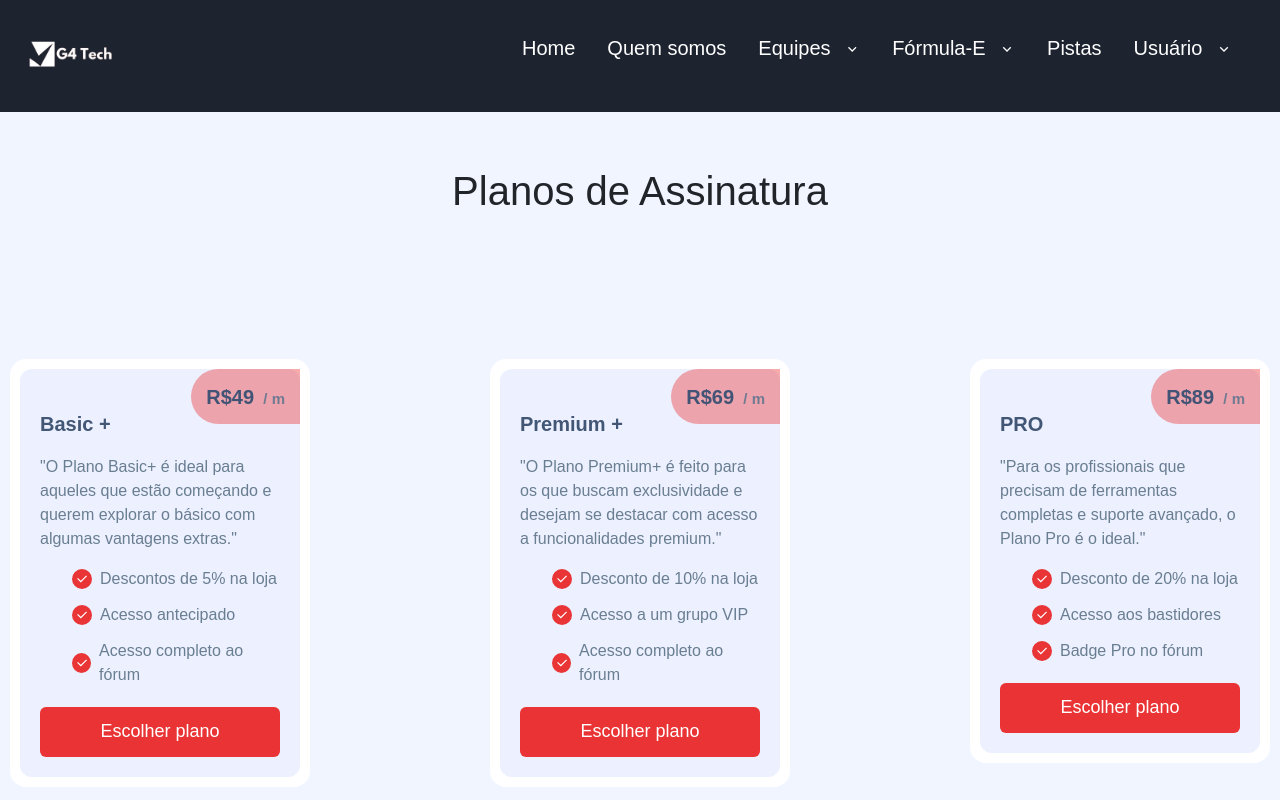
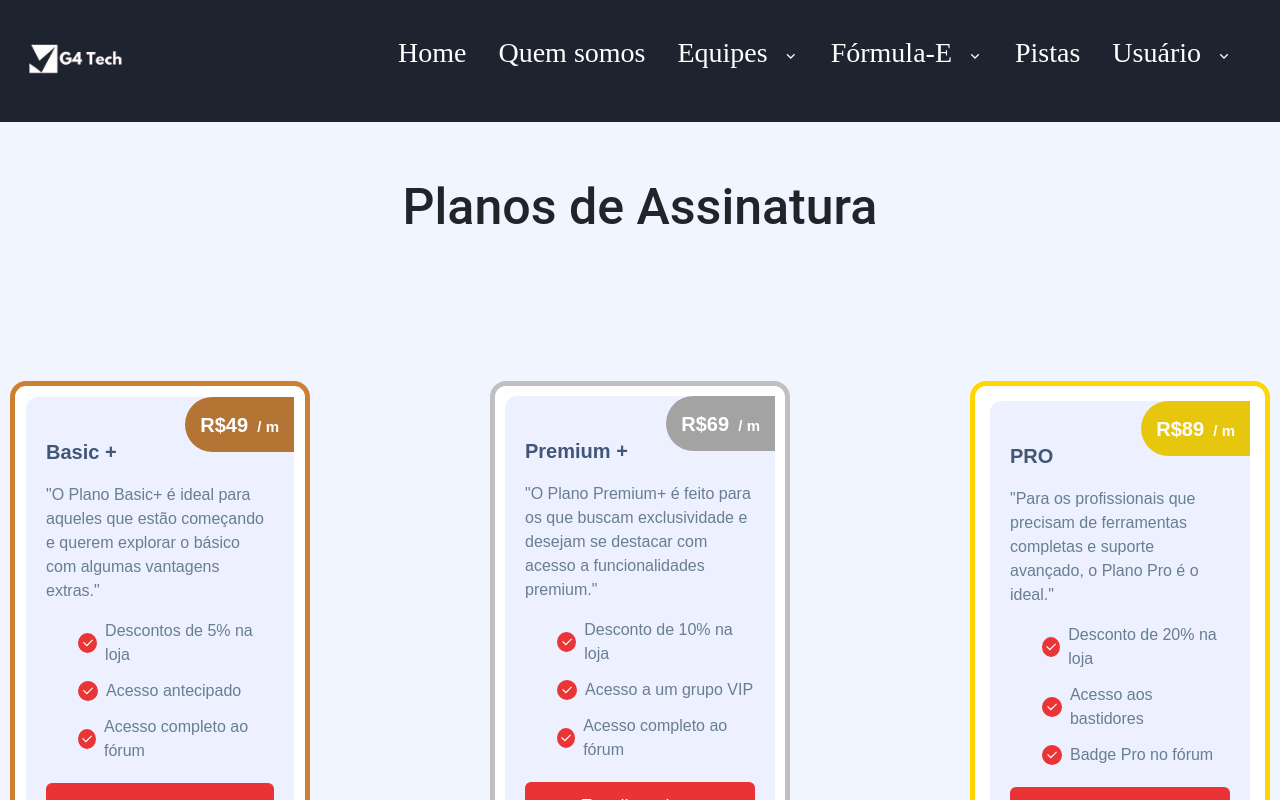
Before and after one commit to Geral-cp-s/Sprint3-Web, a React (Vite) app: page /assinatura in a window 1280 px wide. Shown: the top 800 px of the page. Built offline with nearby package versions, Linux system fonts and the light colour scheme.

Commit message:
Alterando Estilização geral

```diff
--- a/src/components/Card.jsx
+++ b/src/components/Card.jsx
@@ -1,36 +1,56 @@
-import React, { useState,useEffect } from 'react';
+import React, { useState, useEffect } from 'react';
+import styled from 'styled-components';
 
+const MainCard = styled.main`
+.item {
+  display: flex;
+  align-items: center; /* Alinha verticalmente no centro */
+}
 
+.item img {
+  margin-right: 20px; /* Adiciona um espaço à direita da imagem */
+  width: 50px; /* Ajusta o tamanho da imagem, se necessário */
+  height: 50px;
+}
 
-const Card = () =>{
+.item p {
+  margin: 0; /* Remove a margem padrão dos parágrafos */
+}
+
+`
+
+const Card = () => {
     const [forum, setForum] = useState([]);
 
-useEffect(()=>{
+    useEffect(() => {
         fetch('http://localhost:5000/forum/')
-    .then((resp)=>{
+            .then((resp) => {
                 return resp.json();
             })
-    .then((data)=>{
-        setForum(data);
+            .then((data) => {
+                setForum(data.reverse());
             })
 
         //retorna um array vazio
-},[])
+    }, [])
 
 
-    return(
-        <>
+    return (
+        <MainCard>
             <div>
-            {forum.map((item,index)=>(
+                {forum.map((item, index) => (
                     <div className='card' key={index}>
-                    <p>Nome: {item.nome}</p>
+                        <p className="item">
+                            <img src="/img/9055969781537356155-128.png" alt="" />
+                            {item.nome}
+                        </p>
                         <p>Email: {item.email}</p>
                         <p>Comentario: {item.descricao}</p>
-                    <img src="/img/9055969781537356155-128.png" alt="" />
+
                     </div>
                 ))}
             </div>
-        </>
+        </MainCard>
     )
 }
 
--- a/src/components/Equipes/styledEquipes.js
+++ b/src/components/Equipes/styledEquipes.js
@@ -7,6 +7,7 @@ export const CardListContainer = styled.div`
   justify-content: center;
   gap: 20px;
   margin: 20px;
+
 `;
 
 // Estilização do Card
@@ -23,6 +24,8 @@ export const CardContainer = styled.div`
   text-align: center;
   box-shadow: 0 4px 8px rgba(0, 0, 0, 0.1);
   transition: transform 0.2s;
+  background-color: rgb(245, 245, 245);
+
 
   &:hover {
     transform: scale(1.05);
--- a/src/components/Mahindra/styledMahindra.js
+++ b/src/components/Mahindra/styledMahindra.js
@@ -6,6 +6,7 @@ export const TeamInfoContainer = styled.div`
   padding: 20px;
   text-align: center;
   margin-top: 6%;
+
 `;
 
 export const Logo = styled.img`
@@ -70,6 +71,7 @@ export const ModalContent = styled.div`
     margin: 0; /* Remove margem padrão */
     font-size: 20px; /* Tamanho da fonte do título */
     color: #333; /* Cor do texto */
+
   }
 
   /* Estilos para conteúdo do modal */
@@ -77,6 +79,7 @@ export const ModalContent = styled.div`
     margin: 15px 0 0; /* Espaçamento entre parágrafos */
     color: #666; /* Cor do texto */
     line-height: 1.5; /* Espaçamento entre linhas */
+
   }
 
   /* Estilos para botão de fechamento */
@@ -174,6 +177,7 @@ export const DriverCard = styled.div`
     font-size: 18px; /* Tamanho da fonte do nome do piloto */
     color: #333; /* Cor do texto */
     margin-bottom: 10px; /* Espaçamento inferior */
+
   }
 
   p {
@@ -181,6 +185,7 @@ export const DriverCard = styled.div`
     color: #666; /* Cor do texto para descrição */
     line-height: 1.5; /* Espaçamento entre linhas */
     margin: 0; /* Remove margens padrão */
+
   }
 
   /* Adicionando um efeito de contorno gradual */
@@ -226,6 +231,7 @@ export const QuemEContainer = styled.div`
   border-radius: 8px;
   box-shadow: 0 4px 8px rgba(0, 0, 0, 0.1);
   transition: transform 0.3s;
+
 
   &:hover {
     transform: translateY(-2px);
--- a/src/components/styledFooter.js
+++ b/src/components/styledFooter.js
@@ -17,6 +17,9 @@ export const FooterGeral = styled.footer`
         width: 100%;
         max-width: 1200px;
         margin: 20px 0;
+        @import url('https://fonts.googleapis.com/css2?family=Orbitron:wght@400..900&display=swap');
+        font-family: orbitron;
+
     }
 
     nav ul {
--- a/src/components/styledHeader.js
+++ b/src/components/styledHeader.js
@@ -1,4 +1,5 @@
 import styled from "styled-components";
+
 
 export const HeaderMenu = styled.nav`
   /* Container Geral */
@@ -14,10 +15,10 @@ export const HeaderMenu = styled.nav`
 
   /* Logo */
   .nav__logo img {
-    height: 80px; /* Mantenha a altura do cabeçalho */
+    height: 90px; /* Mantenha a altura do cabeçalho */
     transform: scale(1.2); /* Aumente a escala do logo (ajuste conforme necessário) */
     transition: transform 0.3s ease; /* Adicione uma transição suave para o efeito de hover */
-    height: 80px;
+
   }
 
   .nav__logo img:hover {
@@ -49,7 +50,10 @@ export const HeaderMenu = styled.nav`
     padding: 0.5rem 1rem;
     transition: color 0.3s ease, transform 0.2s ease;
     text-align: left;
-    font-size: 20px;
+    font-size: 28px;
+    @import url('https://fonts.googleapis.com/css2?family=Orbitron:wght@400..900&display=swap');
+    font-family: orbitron;
+
 
     &:hover {
       color: rgba(233, 41, 41, 0.938); /* Mudando a cor do texto ao passar o mouse */
@@ -80,7 +84,9 @@ export const HeaderMenu = styled.nav`
     text-align: left;
     border-radius: 10px;
     z-index: 100; /* Garante que o dropdown esteja acima de outros elementos */
-
+    @import url('https://fonts.googleapis.com/css2?family=Orbitron:wght@400..900&display=swap');
+    font-family: orbitron;
+    font-size: 20px;
 
     /* Removendo bolinhas do menu dropdown */
     .dropdown__list {
--- a/src/routes/Assinatura.jsx
+++ b/src/routes/Assinatura.jsx
@@ -13,6 +13,9 @@ const MainAssinatura = styled.main`
         width: 100%;
         max-width: 800px;
         margin-top: 55px;
+        @import url('https://fonts.googleapis.com/css2?family=Audiowide&display=swap');
+        font-family: roboto;
+        font-size: 50px;
     }
 
     .container {
@@ -31,6 +34,10 @@ const MainAssinatura = styled.main`
         max-width: 300px;
         margin-bottom: 10rem;
         margin-top: 5rem;
+        transition: transform 0.3s ease, background-color 0.3s ease;
+            &:hover {
+                transform: translateY(-25px); /* Efeito de elevação ao passar o mouse */
+        }
     }
 
 
@@ -55,11 +62,11 @@ const MainAssinatura = styled.main`
         padding: 0.625em 0.75em;
         font-size: 1.25rem;
         font-weight: 600;
-        color: #425475;
+        color: #ffffff;
     }
 
     .plan .pricing small {
-        color: #707a91;
+        color: #ffffff;
         font-size: 0.75em;
         margin-left: 0.25em;
     }
@@ -138,6 +145,31 @@ const MainAssinatura = styled.main`
         background-color: rgba(233, 41, 41, 0.5);;
     }
 
+    #bronze{
+        border: 5px solid rgb(205, 127, 50);
+        padding: 11px;
+    }
+    #ouro{
+        border: 5px solid rgb(255, 215, 0);
+        padding: 15px;
+    }
+
+    #prata{
+        border: 5px solid rgb(192, 192, 192);
+    }
+
+    #bronzep{
+        background-color:rgb(180, 116, 52) ;
+    }
+    #ourop{
+        background-color:rgb(231, 199, 14) ;
+    }
+
+    #pratap{
+        background-color: rgb(163, 163, 163);
+    }
+
+
 
 `
 
@@ -147,9 +179,9 @@ const Assinatura = () => {
             <h1> Planos de Assinatura</h1>
 
             <div className="container">
-                <div class="plan">
+                <div class="plan" id="bronze">
                     <div class="inner">
-                        <span class="pricing">
+                        <span class="pricing" id="bronzep">
                             <span>
                                 R$49 <small>/ m</small>
                             </span>
@@ -193,9 +225,9 @@ const Assinatura = () => {
                     </div>
                 </div>
 
-                <div class="plan">
+                <div class="plan" id="prata">
                     <div class="inner">
-                        <span class="pricing">
+                        <span class="pricing" id="pratap">
                             <span>
                                 R$69 <small>/ m</small>
                             </span>
@@ -239,9 +271,9 @@ const Assinatura = () => {
                     </div>
                 </div>
 
-                <div class="plan">
+                <div class="plan" id="ouro">
                     <div class="inner">
-                        <span class="pricing">
+                        <span class="pricing" id="ourop">
                             <span>
                                 R$89 <small>/ m</small>
                             </span>
--- a/src/routes/Equipes.jsx
+++ b/src/routes/Equipes.jsx
@@ -11,6 +11,8 @@ const PageTitle = styled.h1`
     text-transform: uppercase; /* Transformação do texto para maiúsculas */
     letter-spacing: 1px; /* Espaçamento entre as letras */
     text-decoration: underline; /* Adiciona sublinhado */
+    @import url('https://fonts.googleapis.com/css2?family=Orbitron:wght@400..900&display=swap');
+    font-family: orbitron;
     text-decoration-color: red; /* Cor do sublinhado */
 `;
 
--- a/src/routes/Forum.jsx
+++ b/src/routes/Forum.jsx
@@ -11,6 +11,7 @@ const MainForum = styled.main`
     gap: 20px;
     flex-wrap: wrap;
     margin: 30px;
+
 }
 
 .forum {
@@ -40,7 +41,7 @@ const MainForum = styled.main`
 .forum label {
     font-weight: bold;
     margin-bottom: 8px;
-    color: #fff;
+    color: #ffffffd1;
     padding-bottom: 10px;
 
 }
@@ -78,12 +79,13 @@ const MainForum = styled.main`
     border: 1px solid white;
     gap: 10px;
     display: flex;
-    flex-direction: column-reverse;
+    flex-direction: column;
     img{
         width: 40px;
         height: 40px;
         margin-top: 10px;
         margin-bottom: 20px;
+
     }
 }
 
@@ -93,6 +95,8 @@ h1 {
     margin: 20px;
     text-align: center;
     font-size: 40px;
+    @import url('https://fonts.googleapis.com/css2?family=Orbitron:wght@400..900&display=swap');
+    font-family: orbitron;
 
 }
 
--- a/src/routes/Login.jsx
+++ b/src/routes/Login.jsx
@@ -11,6 +11,9 @@ const MainLogin = styled.main`
         text-align: center;
         height: 90dvh;
         margin: 25px;
+        @import url('https://fonts.googleapis.com/css2?family=Orbitron:wght@400..900&display=swap');
+        font-family: orbitron;
+        font-size: 20px;
     }
 
 
```
Also changed, not shown: dados.json. Lines whose indentation alone changed are shown as unchanged.
